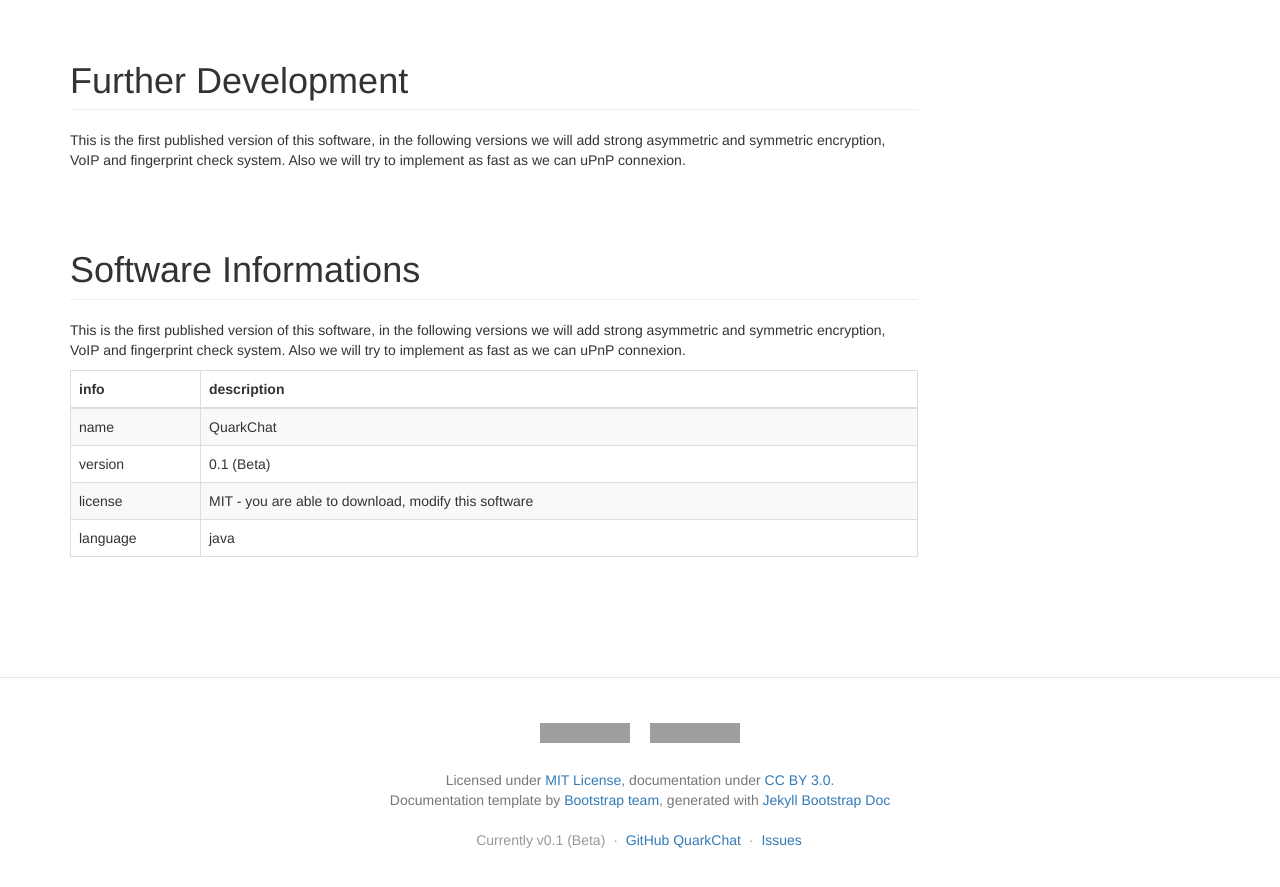
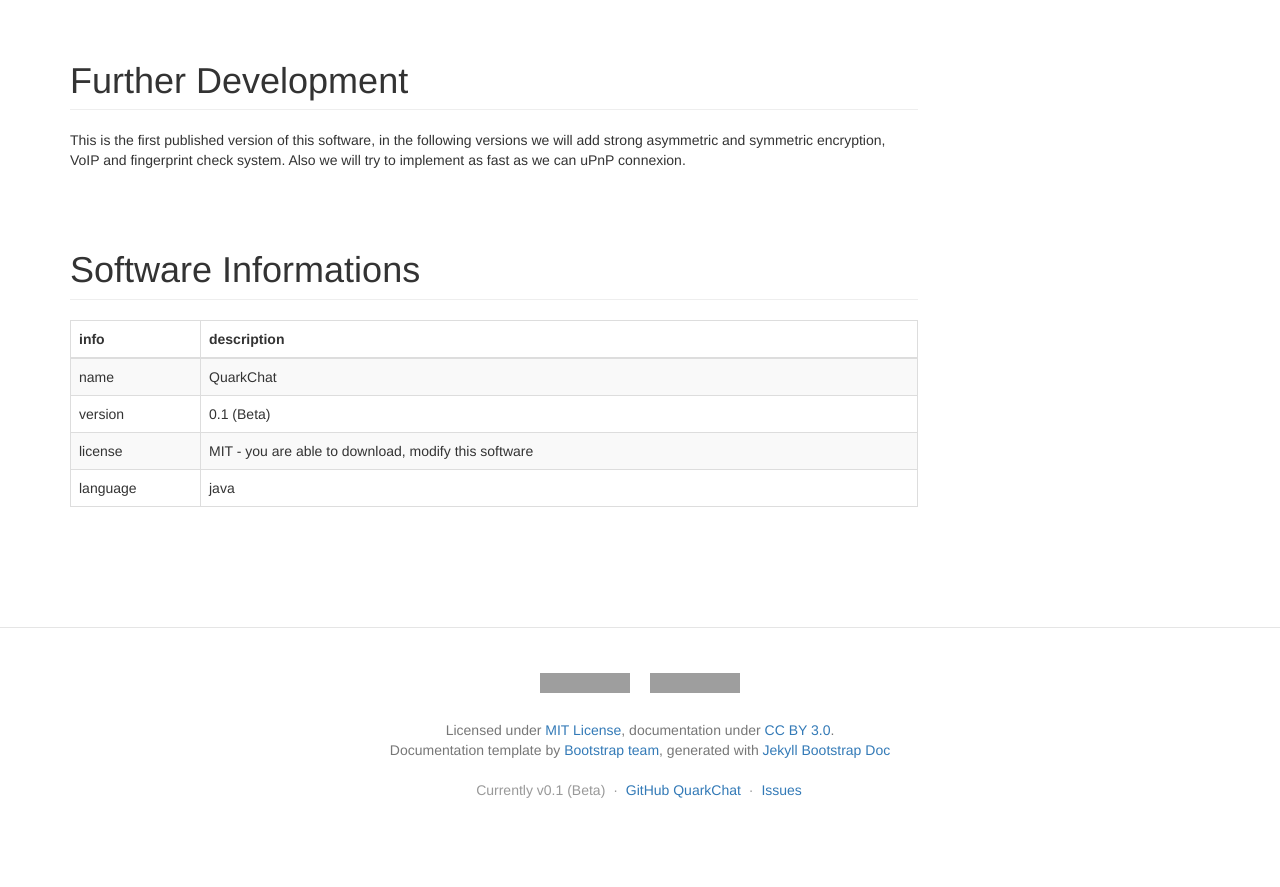
Before and after one commit to Vicondrus/QuarkChat, a Jekyll site: the page built from index.html, in a window 1280 px wide and 900 px high, scrolled down 1518 px. Shown: the top 887 px of the window. Built offline with Jekyll 4.4.1, drawn with Linux system fonts in a browser that asks for light colours; nearby versions of some CDN libraries; after the commit the page ends 2368 px from its top, so only the background shows below that; grey boxes are pictures that could not be loaded.

Commit message:
Update index.html

```diff
--- a/index.html
+++ b/index.html
@@ -71,7 +71,6 @@
 
 <section class="bs-docs-section">
   <h1 id="informations" class="page-header">Software Informations</h1>
-  <p>This is the first published version of this software, in the following versions we will add strong asymmetric and symmetric encryption, VoIP and fingerprint check system. Also we will try to implement as fast as we can uPnP connexion.</p>
   <div class="table-responsive">
     <table class="table table-bordered table-striped">
       <thead>
```
